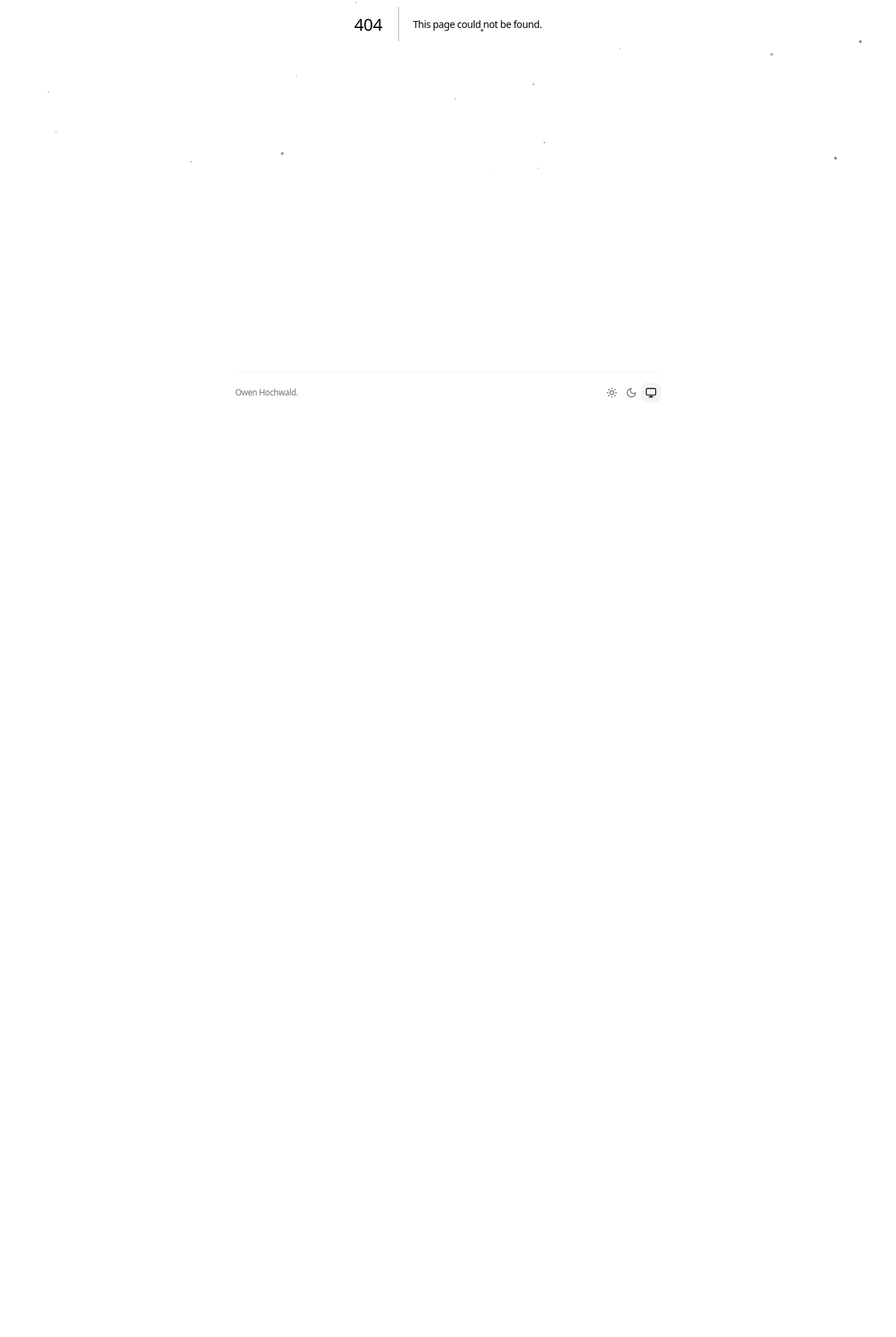
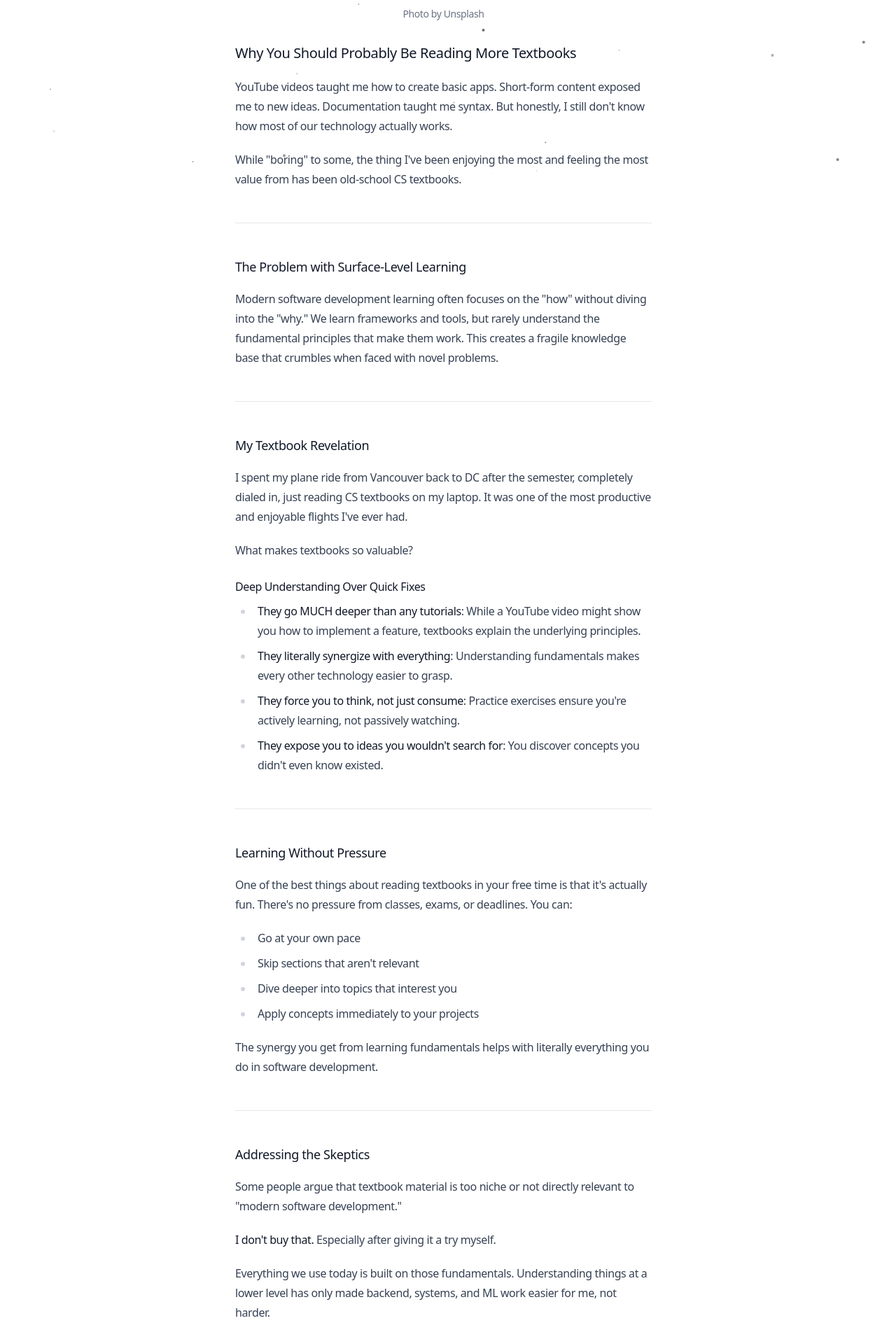
Before and after one commit to owenHochwald/personal-site, a Next.js app: page /blog/why-you-should-read-more-textbooks in a window 1280 px wide. Before the commit this address had no page. Shown: the part 550-2460 px from the top of the page at 70% size. Before the commit the page ends 1141 px from the top, so only its background shows below. Built offline with nearby package versions, Linux system fonts and the light colour scheme.

Commit message:
add a new blog entry :)

```diff
--- /dev/null
+++ b/app/blog/why-you-should-read-more-textbooks/page.mdx
@@ -0,0 +1,109 @@
+<Cover
+  src="https://images.unsplash.com/photo-1481627834876-b7833e8f5570?q=80&w=2128&auto=format&fit=crop"
+  alt="Stack of computer science textbooks on a desk"
+  caption="Photo by Unsplash"
+/>
+
+# Why You Should Probably Be Reading More Textbooks
+
+YouTube videos taught me how to create basic apps. Short-form content exposed me to new ideas. Documentation taught me syntax. But honestly, I still don't know how most of our technology actually works.
+
+While "boring" to some, the thing I've been enjoying the most and feeling the most value from has been old-school CS textbooks.
+
+---
+
+## The Problem with Surface-Level Learning
+
+Modern software development learning often focuses on the "how" without diving into the "why." We learn frameworks and tools, but rarely understand the fundamental principles that make them work. This creates a fragile knowledge base that crumbles when faced with novel problems.
+
+---
+
+## My Textbook Revelation
+
+I spent my plane ride from Vancouver back to DC after the semester, completely dialed in, just reading CS textbooks on my laptop. It was one of the most productive and enjoyable flights I've ever had.
+
+What makes textbooks so valuable?
+
+### Deep Understanding Over Quick Fixes
+
+- **They go MUCH deeper than any tutorials**: While a YouTube video might show you how to implement a feature, textbooks explain the underlying principles.
+- **They literally synergize with everything**: Understanding fundamentals makes every other technology easier to grasp.
+- **They force you to think, not just consume**: Practice exercises ensure you're actively learning, not passively watching.
+- **They expose you to ideas you wouldn't search for**: You discover concepts you didn't even know existed.
+
+---
+
+## Learning Without Pressure
+
+One of the best things about reading textbooks in your free time is that it's actually fun. There's no pressure from classes, exams, or deadlines. You can:
+
+- Go at your own pace
+- Skip sections that aren't relevant
+- Dive deeper into topics that interest you
+- Apply concepts immediately to your projects
+
+The synergy you get from learning fundamentals helps with literally everything you do in software development.
+
+---
+
+## Addressing the Skeptics
+
+Some people argue that textbook material is too niche or not directly relevant to "modern software development."
+
+**I don't buy that.** Especially after giving it a try myself.
+
+Everything we use today is built on those fundamentals. Understanding things at a lower level has only made backend, systems, and ML work easier for me, not harder.
+
+### The Foundation Matters
+
+- Every web framework builds on networking principles
+- Every database query relies on data structures and algorithms
+- Every distributed system depends on concepts from systems programming
+- Every optimization requires understanding of computer architecture
+
+---
+
+## Getting Started
+
+I haven't even taken a networking class yet, but reading the textbook on my own is already setting me ahead. You can literally find a textbook about anything—from system design to React to compilers. It's all up to you.
+
+### My Current Reading List
+
+Here are a few I've been enjoying and would recommend:
+
+1. **Designing Data-Intensive Applications** by Martin Kleppmann
+   - _Thanks to Alice He for the recommendation!_
+   - Perfect for understanding modern distributed systems and databases
+
+2. **Computer Networking: A Top Down Approach** by Kurose and Ross
+   - Comprehensive introduction to networking fundamentals
+   - Clear explanations with practical examples
+
+3. **Computer Systems: A Programmer's Perspective** by Bryant and O'Hallaron
+   - Deep dive into how computers actually work
+   - Essential for systems programming and optimization
+
+---
+
+## The Challenge
+
+If you've been relying solely on tutorials, documentation, and quick videos, I challenge you to pick up a textbook in an area you want to improve. Give it a genuine shot.
+
+You might be surprised at how much more confident you feel in your understanding—and how much more enjoyable deep learning can be compared to surface-level content consumption.
+
+---
+
+### Questions for Reflection
+
+- What fundamental concepts are you currently missing in your technology stack?
+- How might deeper understanding of low-level systems improve your day-to-day development work?
+
+### Further Reading
+
+- [Designing Data-Intensive Applications](https://dataintensive.net/)
+- [Computer Networking: A Top Down Approach](https://gaia.cs.umass.edu/kurose_ross/index.php)
+- [Computer Systems: A Programmer's Perspective](https://csapp.cs.cmu.edu/)
+
+---
+
+_Originally shared as a reflection on my learning journey. The best time to start reading textbooks was yesterday. The second best time is now._
--- a/app/data.ts
+++ b/app/data.ts
@@ -185,6 +185,12 @@ export const BLOG_POSTS: BlogPost[] = [
         link: '/blog/exploring-dry-eye-disease-dataset',
         uid: 'blog-1',
     },
+    {
+        title: 'Why you should read more textbooks.',
+        description: 'An argument in favor of technical depth.',
+        link: '/blog/why-you-should-read-more-textbooks',
+        uid: 'blog-2',
+    },
 ]
 
 export const SOCIAL_LINKS: SocialLink[] = [
```
